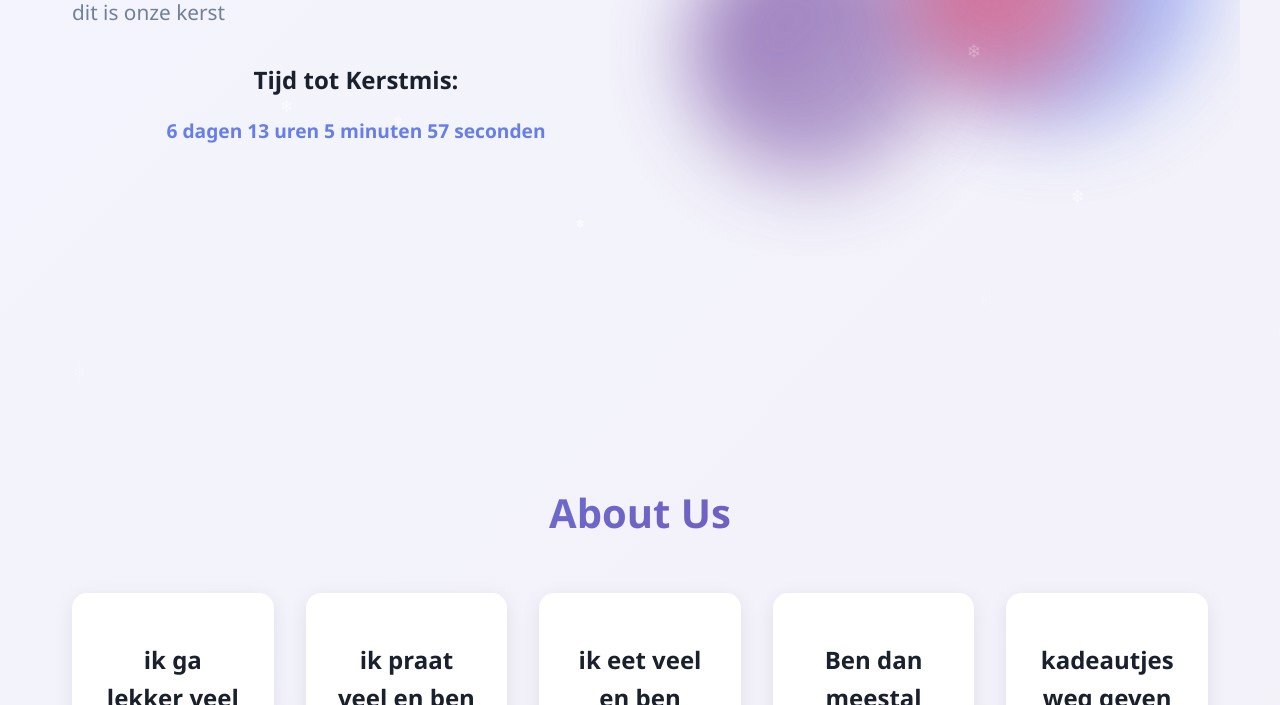
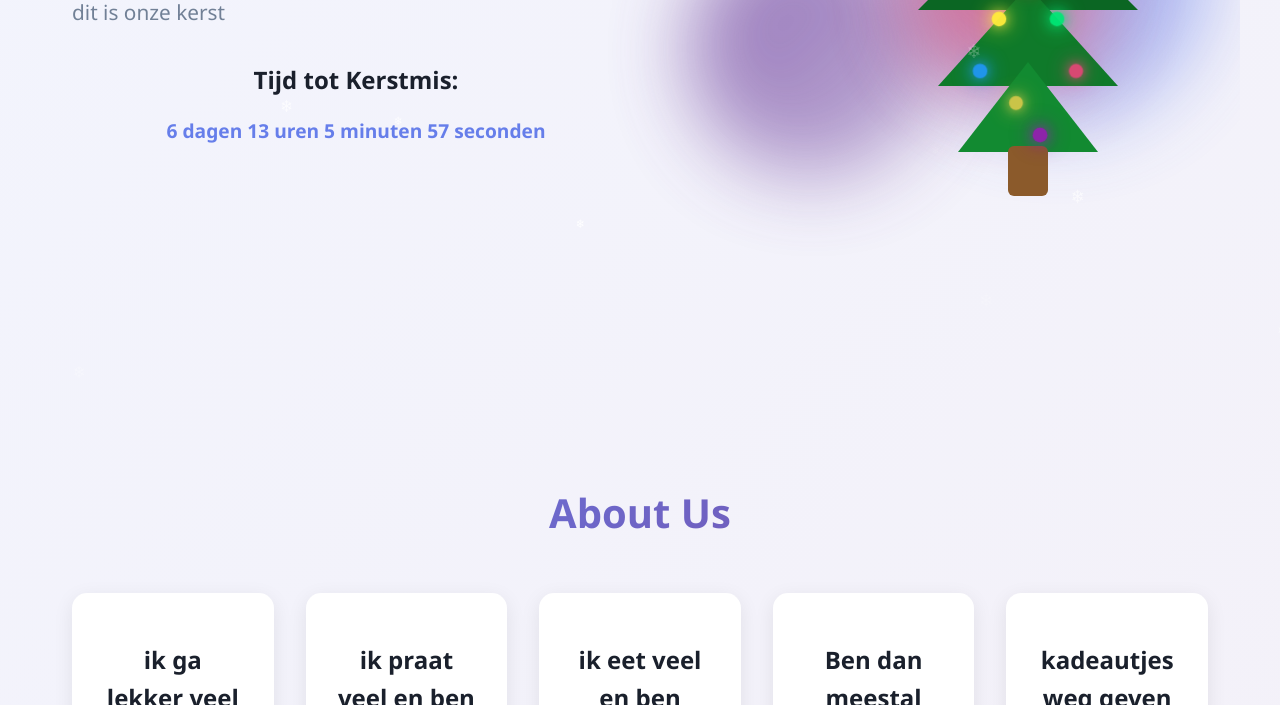
Before and after one commit to rwijs1610/skill-github-les4-web, a plain HTML site: page docs/index.html in a window 1280 px wide. Shown: the part 395-1100 px from the top of the page. Drawn offline with Linux system fonts and the light colour scheme.

Commit message:
Kyano commit

```diff
--- a/docs/index.html
+++ b/docs/index.html
@@ -37,6 +37,24 @@
             <div class="orb orb-1"></div>
             <div class="orb orb-2"></div>
             <div class="orb orb-3"></div>
+
+            <!-- Christmas Tree -->
+            <div class="christmas-tree" id="christmas-tree" title="Klik om lampjes aan/uit te zetten">
+                <div class="star">★</div>
+                <div class="layer layer-1"></div>
+                <div class="layer layer-2"></div>
+                <div class="layer layer-3"></div>
+                <div class="trunk"></div>
+                <div class="ornaments">
+                    <span class="ornament" style="--left:50%; --top:30%; --c:#f44336;"></span>
+                    <span class="ornament" style="--left:38%; --top:42%; --c:#ffeb3b;"></span>
+                    <span class="ornament" style="--left:62%; --top:42%; --c:#00e676;"></span>
+                    <span class="ornament" style="--left:30%; --top:58%; --c:#2196f3;"></span>
+                    <span class="ornament" style="--left:70%; --top:58%; --c:#ff4081;"></span>
+                    <span class="ornament" style="--left:45%; --top:68%; --c:#ffd54f;"></span>
+                    <span class="ornament" style="--left:55%; --top:78%; --c:#8e24aa;"></span>
+                </div>
+            </div>
         </div>
     </section>
 
--- a/docs/script.js
+++ b/docs/script.js
@@ -105,3 +105,38 @@ function updateCountdown() {
 
 setInterval(updateCountdown, 1000);
 updateCountdown();
+
+// Initialize Christmas tree lights and interactions
+function initTreeLights() {
+    const tree = document.getElementById('christmas-tree');
+    if (!tree) return;
+
+    const ornaments = tree.querySelectorAll('.ornament');
+
+    // Give each ornament a random blink delay and color context
+    ornaments.forEach((el, i) => {
+        const delay = (Math.random() * 1.5).toFixed(2) + 's';
+        el.style.animationDelay = delay;
+        // allow CSS currentColor to use the --c value
+        el.style.color = el.style.getPropertyValue('--c');
+        el.classList.add('blink');
+    });
+
+    // Toggle lights on click (add/remove blinking)
+    let lightsOn = true;
+    tree.addEventListener('click', () => {
+        lightsOn = !lightsOn;
+        if (lightsOn) {
+            tree.classList.remove('lights-off');
+            ornaments.forEach(el => el.classList.add('blink'));
+        } else {
+            tree.classList.add('lights-off');
+            ornaments.forEach(el => el.classList.remove('blink'));
+        }
+    });
+}
+
+// Run when DOM is ready
+document.addEventListener('DOMContentLoaded', initTreeLights);
+// In case script is loaded after DOM
+initTreeLights();
--- a/docs/style.css
+++ b/docs/style.css
@@ -182,6 +182,84 @@ body {
     50% { transform: translateY(-30px); }
 }
 
+
+/* Christmas tree styles */
+.christmas-tree {
+    position: absolute;
+    right: 60px;
+    bottom: 20px;
+    width: 240px;
+    height: 320px;
+    display: flex;
+    flex-direction: column;
+    align-items: center;
+    pointer-events: auto;
+    z-index: 3;
+}
+.christmas-tree .star {
+    font-size: 28px;
+    color: #ffd700;
+    text-shadow: 0 0 8px rgba(255,215,0,0.8);
+    margin-bottom: -6px;
+}
+.christmas-tree .layer {
+    width: 0;
+    border-left: 110px solid transparent;
+    border-right: 110px solid transparent;
+    border-bottom: 110px solid #0b6623;
+    margin-top: -24px;
+    transition: transform 0.3s ease;
+}
+.christmas-tree .layer-2 {
+    border-left-width: 90px;
+    border-right-width: 90px;
+    border-bottom-width: 100px;
+    border-bottom-color: #0f7a2a;
+}
+.christmas-tree .layer-3 {
+    border-left-width: 70px;
+    border-right-width: 70px;
+    border-bottom-width: 90px;
+    border-bottom-color: #128a31;
+}
+.christmas-tree .trunk {
+    width: 40px;
+    height: 50px;
+    background: #8b5a2b;
+    border-radius: 6px;
+    margin-top: -6px;
+}
+.christmas-tree .ornaments {
+    position: absolute;
+    width: 100%;
+    height: 100%;
+    left: 0;
+    top: 0;
+    pointer-events: none;
+}
+.ornament {
+    position: absolute;
+    left: var(--left);
+    top: var(--top);
+    width: 14px;
+    height: 14px;
+    transform: translate(-50%, -50%);
+    border-radius: 50%;
+    background: var(--c, #ff5252);
+    box-shadow: 0 0 8px rgba(0,0,0,0.15);
+    opacity: 0.95;
+}
+.ornament.blink {
+    box-shadow: 0 0 12px currentColor, 0 0 24px currentColor;
+    animation: blink 1.2s infinite;
+}
+@keyframes blink {
+    0% { opacity: 0.4; transform: translate(-50%, -50%) scale(0.9); }
+    50% { opacity: 1; transform: translate(-50%, -50%) scale(1.05); }
+    100% { opacity: 0.6; transform: translate(-50%, -50%) scale(0.95); }
+}
+.christmas-tree.lights-off .ornament { opacity: 0.25; filter: grayscale(80%); box-shadow: none; }
+
 @keyframes slideInLeft {
     from {
         opacity: 0;
```
